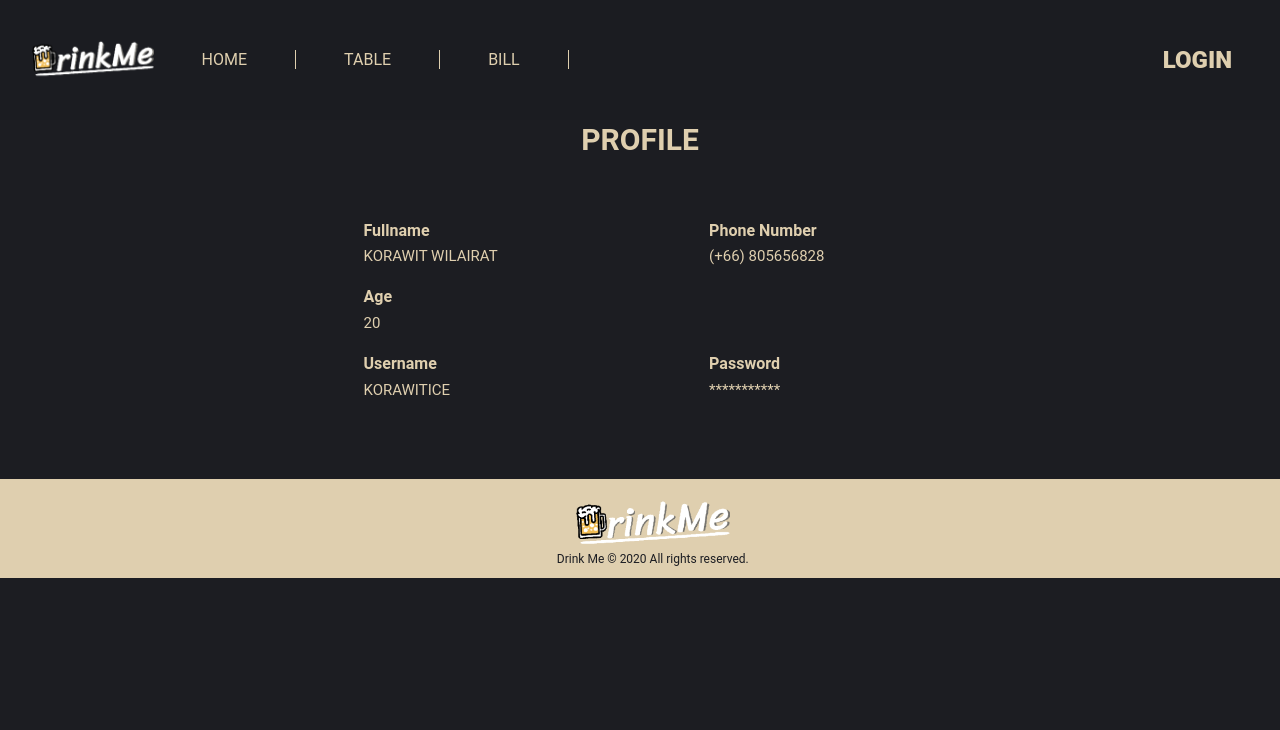
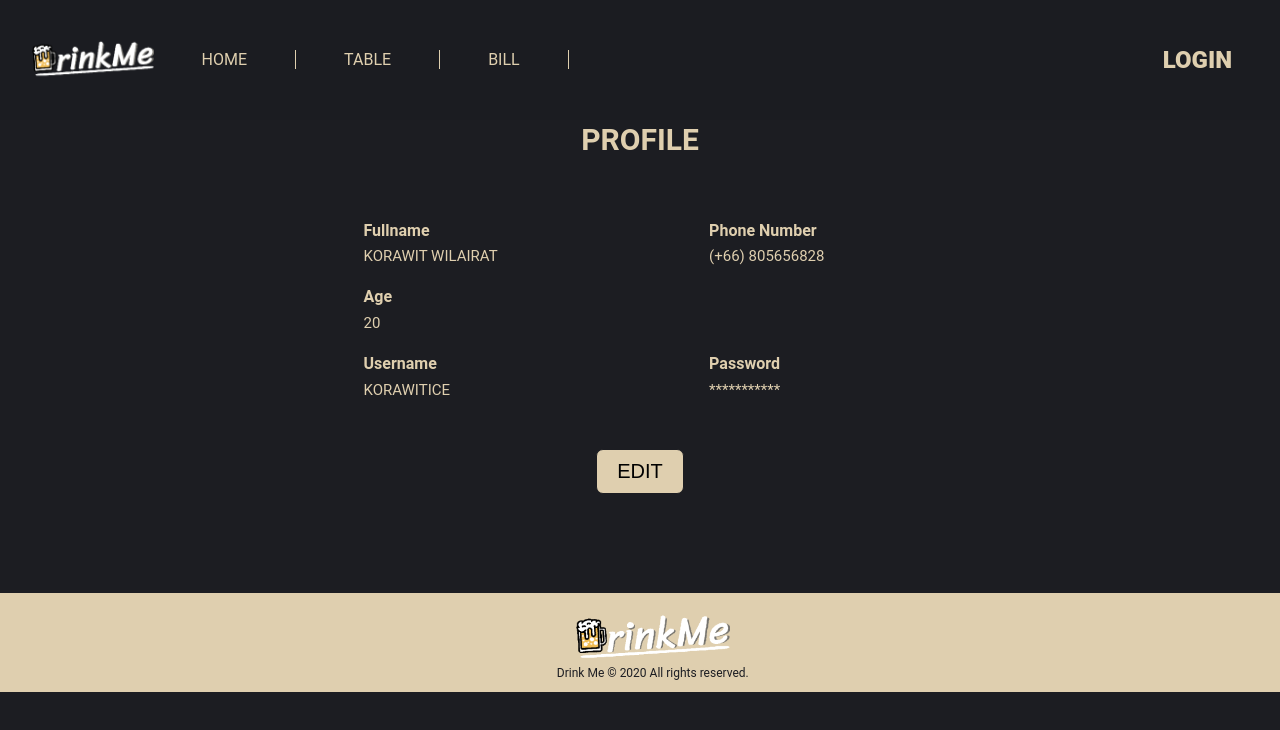
Before and after one commit to sahatsawat1/Drink-Me-react, a React (Create React App) app: page /profile in a window 1280 px wide. Shown: the top 730 px of the page. Built offline with nearby package versions, Linux system fonts and the light colour scheme.

Commit message:
Edit Profile.js

```diff
--- a/src/pages/Profile.js
+++ b/src/pages/Profile.js
@@ -1,13 +1,13 @@
 import React from 'react'
 import styled from 'styled-components'
 import FormCard from '../components/Profile/index'
+import Button from '../components/Button'
 
 
 
 const Wrapper = styled.div`
   padding: 5% 5%;
 `
-
 const Hand = styled.div`
   margin: 0 30%;
   display: flex;
@@ -33,13 +33,15 @@ function SignUp () {
     <>
       <Wrapper>
         <Content>
-        <Hand>
-          <p>PROFILE</p>
-        </Hand>
+          <Hand>
+           <p>PROFILE</p>
+          </Hand>
         </Content>
-        <FormCard />
+         <FormCard />
+        <Button>
+         EDIT
+        </Button>
       </Wrapper>
-
     </>
   )
 }
```
